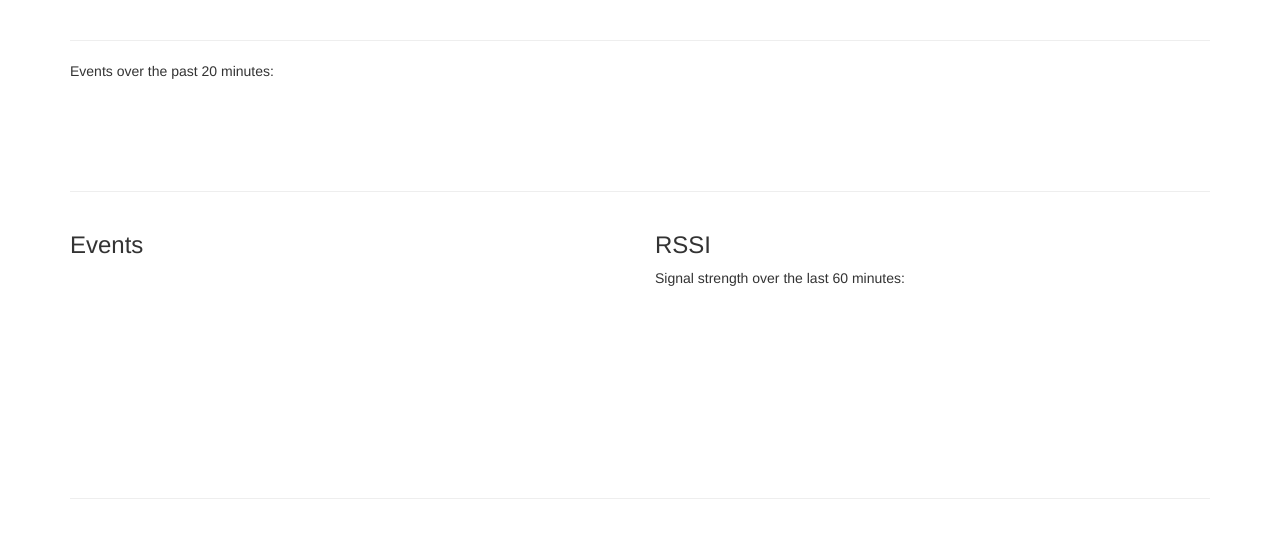
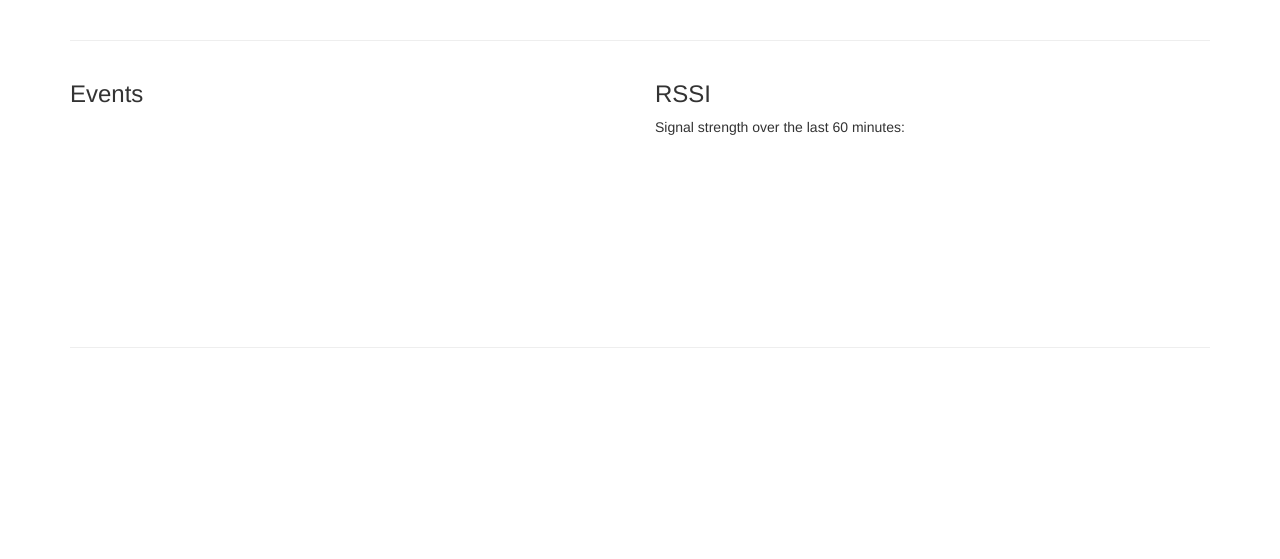
Before and after one commit to fabian/homebase, a PHP site: template views/dashboard.twig in a window 1280 px wide. Shown: the part 410-969 px from the top of the page. After the commit the page ends 758 px from the top, so only its background shows below. Run offline with PHP 8.4, Linux system fonts and the light colour scheme; the template is opened without the code that fills it, so the values that code supplies are empty; some libraries are stand-ins or nearby versions.

Commit message:
Removed events graph from dashboard

```diff
--- a/views/dashboard.twig
+++ b/views/dashboard.twig
@@ -31,13 +31,6 @@
     <div class="col-md-9">
         <p>Light usage over the past 30 days:</p>
         <div id="graph" class="graph-stream-usage"></div>
-    </div>
-</div>
-<hr/>
-<div class="row">
-    <div class="col-md-12">
-        <p>Events over the past 20 minutes:</p>
-        <div id="events" class="graph-events"></div>
     </div>
 </div>
 <hr/>
```
